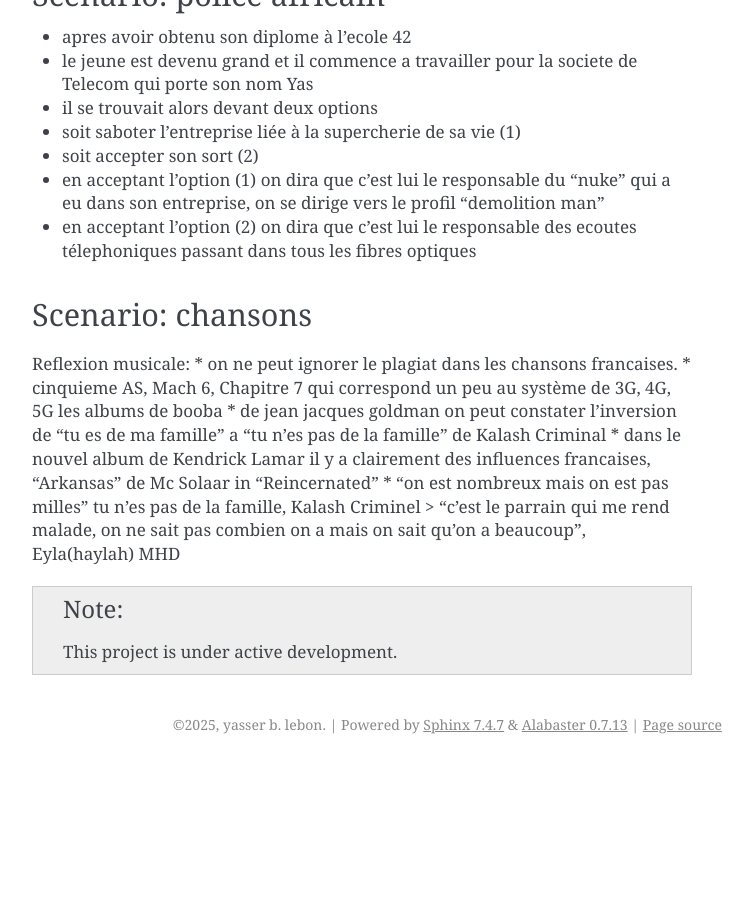
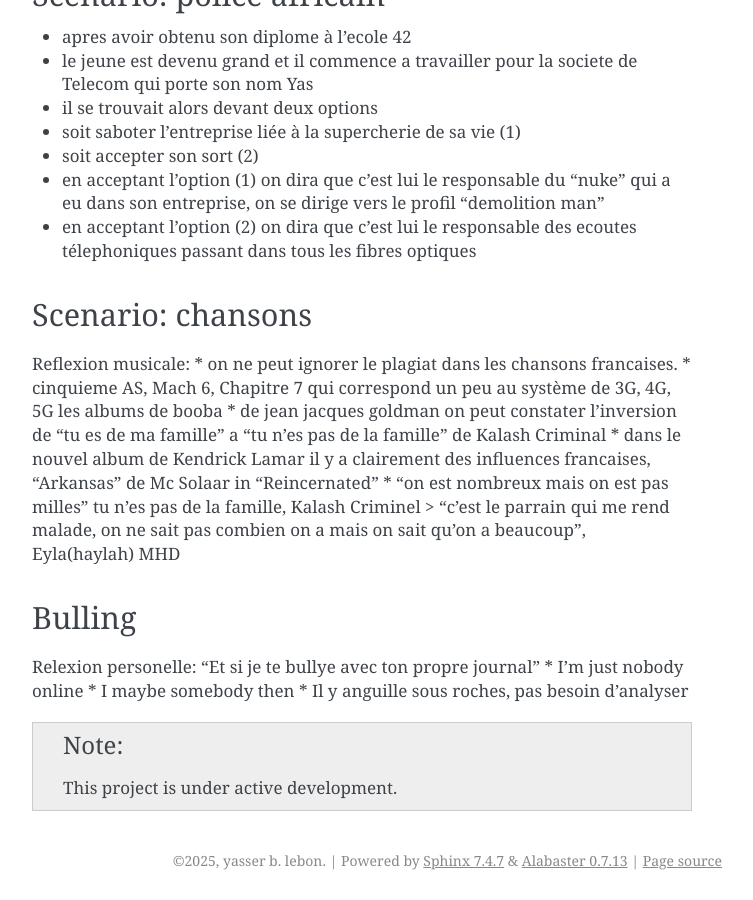
Before and after one commit to yblebon/journal, a Sphinx documentation site: the page built from source/topics.rst, in a window 1280 px wide and 900 px high, scrolled down 2950 px. Shown: the whole window, without its empty margins (388-1141 px from the left). Built offline with Sphinx 7.4.7, drawn with Linux system fonts in a browser that asks for light colours; before the commit the page ends 3714 px from its top, so only the background shows below that.

Commit message:
Update topics.rst

```diff
--- a/source/topics.rst
+++ b/source/topics.rst
@@ -119,6 +119,13 @@
 * dans le nouvel album de Kendrick Lamar il y a clairement des influences francaises, "Arkansas" de Mc Solaar in "Reincernated"
 * "on est nombreux mais on est pas milles" tu n'es pas de la famille, Kalash Criminel >  "c'est le parrain qui me rend malade, on ne sait pas combien on a mais on sait qu'on a beaucoup", Eyla(haylah) MHD
 
+Bulling
+-------------------------
+Relexion personelle: "Et si je te bullye avec ton propre journal"
+* I'm just nobody online
+* I maybe somebody then
+* Il y anguille sous roches, pas besoin d'analyser
+
 .. note::
 
    This project is under active development.
```
